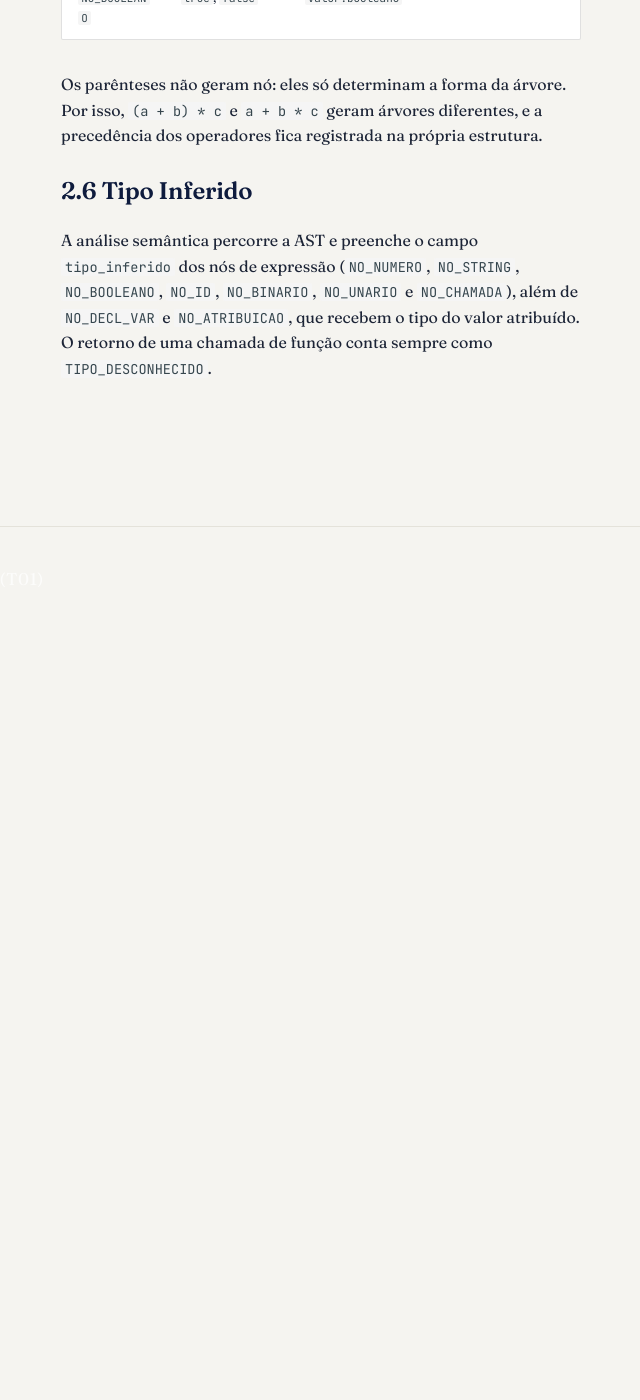
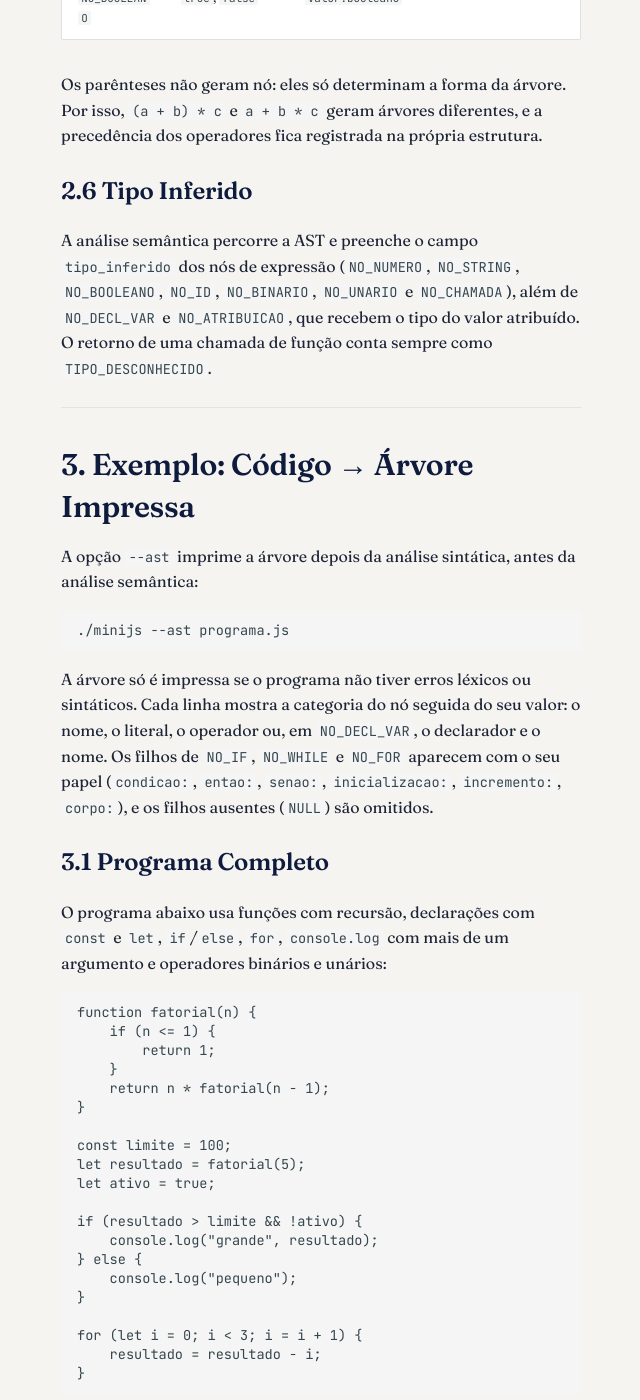
Before and after one commit to felipemso/G16-Compiladores, an MkDocs documentation site: the page built from docs/tech-docs/ast.md, in a window 1280 px wide and 1400 px high, scrolled down 5965 px. Shown: the whole window, without its empty margins (319-959 px from the left). Built offline with MkDocs 1.6.1 and Material for MkDocs 9.7.7, drawn with Linux system fonts in a browser that asks for light colours; before the commit the page ends 6595 px from its top, so only the background shows below that; some of the changed text lies outside the part shown.

Commit message:
docs(ast): adiciona exemplo de codigo e arvore impressa

````diff
--- a/docs/tech-docs/ast.md
+++ b/docs/tech-docs/ast.md
@@ -147,3 +147,140 @@
 ### 2.6 Tipo Inferido
 
 A análise semântica percorre a AST e preenche o campo `tipo_inferido` dos nós de expressão (`NO_NUMERO`, `NO_STRING`, `NO_BOOLEANO`, `NO_ID`, `NO_BINARIO`, `NO_UNARIO` e `NO_CHAMADA`), além de `NO_DECL_VAR` e `NO_ATRIBUICAO`, que recebem o tipo do valor atribuído. O retorno de uma chamada de função conta sempre como `TIPO_DESCONHECIDO`.
+
+---
+
+## 3. Exemplo: Código → Árvore Impressa
+
+A opção `--ast` imprime a árvore depois da análise sintática, antes da análise semântica:
+
+```bash
+./minijs --ast programa.js
+```
+
+A árvore só é impressa se o programa não tiver erros léxicos ou sintáticos. Cada linha mostra a categoria do nó seguida do seu valor: o nome, o literal, o operador ou, em `NO_DECL_VAR`, o declarador e o nome. Os filhos de `NO_IF`, `NO_WHILE` e `NO_FOR` aparecem com o seu papel (`condicao:`, `entao:`, `senao:`, `inicializacao:`, `incremento:`, `corpo:`), e os filhos ausentes (`NULL`) são omitidos.
+
+### 3.1 Programa Completo
+
+O programa abaixo usa funções com recursão, declarações com `const` e `let`, `if`/`else`, `for`, `console.log` com mais de um argumento e operadores binários e unários:
+
+```javascript
+function fatorial(n) {
+    if (n <= 1) {
+        return 1;
+    }
+    return n * fatorial(n - 1);
+}
+
+const limite = 100;
+let resultado = fatorial(5);
+let ativo = true;
+
+if (resultado > limite && !ativo) {
+    console.log("grande", resultado);
+} else {
+    console.log("pequeno");
+}
+
+for (let i = 0; i < 3; i = i + 1) {
+    resultado = resultado - i;
+}
+```
+
+Saída de `./minijs --ast`:
+
+```text
+NO_PROGRAMA
+├── NO_FUNCAO fatorial
+│   ├── NO_PARAMETRO n
+│   └── NO_BLOCO
+│       ├── NO_IF
+│       │   ├── condicao: NO_BINARIO <=
+│       │   │   ├── NO_ID n
+│       │   │   └── NO_NUMERO 1
+│       │   └── entao: NO_BLOCO
+│       │       └── NO_RETURN
+│       │           └── NO_NUMERO 1
+│       └── NO_RETURN
+│           └── NO_BINARIO *
+│               ├── NO_ID n
+│               └── NO_CHAMADA fatorial
+│                   └── NO_BINARIO -
+│                       ├── NO_ID n
+│                       └── NO_NUMERO 1
+├── NO_DECL_VAR const limite
+│   └── NO_NUMERO 100
+├── NO_DECL_VAR let resultado
+│   └── NO_CHAMADA fatorial
+│       └── NO_NUMERO 5
+├── NO_DECL_VAR let ativo
+│   └── NO_BOOLEANO true
+├── NO_IF
+│   ├── condicao: NO_BINARIO &&
+│   │   ├── NO_BINARIO >
+│   │   │   ├── NO_ID resultado
+│   │   │   └── NO_ID limite
+│   │   └── NO_UNARIO !
+│   │       └── NO_ID ativo
+│   ├── entao: NO_BLOCO
+│   │   └── NO_PRINT
+│   │       ├── NO_STRING "grande"
+│   │       └── NO_ID resultado
+│   └── senao: NO_BLOCO
+│       └── NO_PRINT
+│           └── NO_STRING "pequeno"
+└── NO_FOR
+    ├── inicializacao: NO_DECL_VAR let i
+    │   └── NO_NUMERO 0
+    ├── condicao: NO_BINARIO <
+    │   ├── NO_ID i
+    │   └── NO_NUMERO 3
+    ├── incremento: NO_ATRIBUICAO i
+    │   └── NO_BINARIO +
+    │       ├── NO_ID i
+    │       └── NO_NUMERO 1
+    └── corpo: NO_BLOCO
+        └── NO_ATRIBUICAO resultado
+            └── NO_BINARIO -
+                ├── NO_ID resultado
+                └── NO_ID i
+```
+
+Alguns pontos que a árvore mostra:
+
+*   **Listas de irmãos:** os comandos do programa (`NO_FUNCAO`, as três `NO_DECL_VAR`, `NO_IF` e `NO_FOR`) aparecem como filhos de `NO_PROGRAMA`, mas na estrutura são uma lista encadeada pelo campo `proximo`. O mesmo vale para os argumentos do primeiro `NO_PRINT`.
+*   **Filho opcional ausente:** o `if` dentro de `fatorial` não tem `else`, então só aparecem `condicao` e `entao`.
+*   **Chamada dentro de expressão:** `fatorial(n - 1)` é um `NO_CHAMADA` como operando do `*`, e `fatorial(5)` é o inicializador de `resultado`.
+*   **Precedência:** em `resultado > limite && !ativo`, o `&&` fica na raiz da condição, porque tem a menor precedência, e o `!` se aplica apenas a `ativo`.
+*   **Strings com aspas:** o valor de `NO_STRING` mantém as aspas do código-fonte.
+
+### 3.2 Precedência e Parênteses
+
+Os parênteses não aparecem na árvore, mas mudam a sua forma:
+
+```javascript
+let a = 1 + 2 * 3;
+let b = (1 + 2) * 3;
+```
+
+```text
+NO_PROGRAMA
+├── NO_DECL_VAR let a
+│   └── NO_BINARIO +
+│       ├── NO_NUMERO 1
+│       └── NO_BINARIO *
+│           ├── NO_NUMERO 2
+│           └── NO_NUMERO 3
+└── NO_DECL_VAR let b
+    └── NO_BINARIO *
+        ├── NO_BINARIO +
+        │   ├── NO_NUMERO 1
+        │   └── NO_NUMERO 2
+        └── NO_NUMERO 3
+```
+
+Em `a`, a multiplicação é calculada primeiro e fica mais funda na árvore; em `b`, os parênteses fazem a soma ficar embaixo. Quem percorre a árvore (a análise semântica e, depois, o gerador de Python) não precisa conhecer as regras de precedência: a ordem de avaliação já está na estrutura.
+
+### 3.3 Testes da AST
+
+A pasta `tests/ast/` tem pares de arquivos `.js` e `.esperado`. Os scripts `run_tests.sh` e `run_tests.ps1` executam `./minijs --ast` em cada `.js` e comparam a saída com o `.esperado` correspondente.
````
